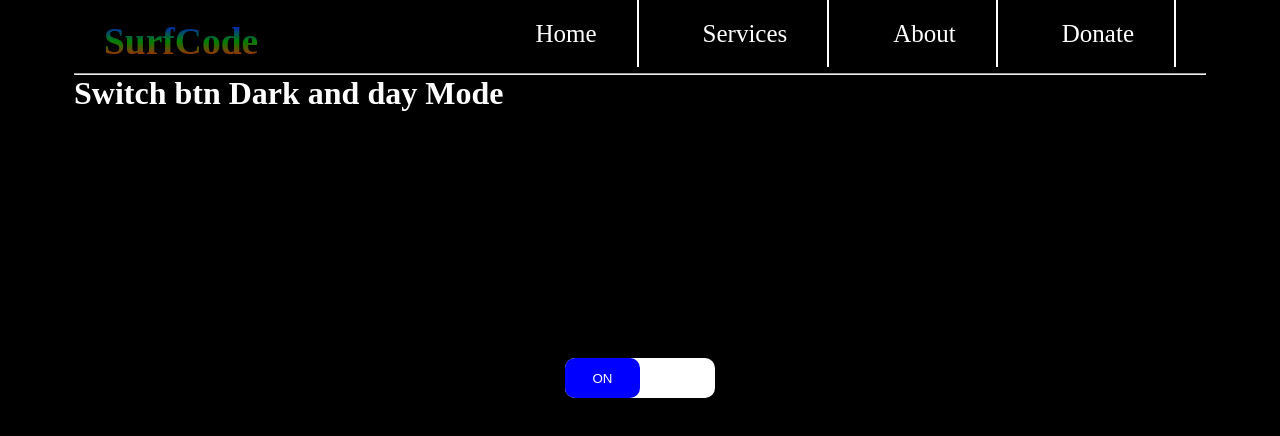
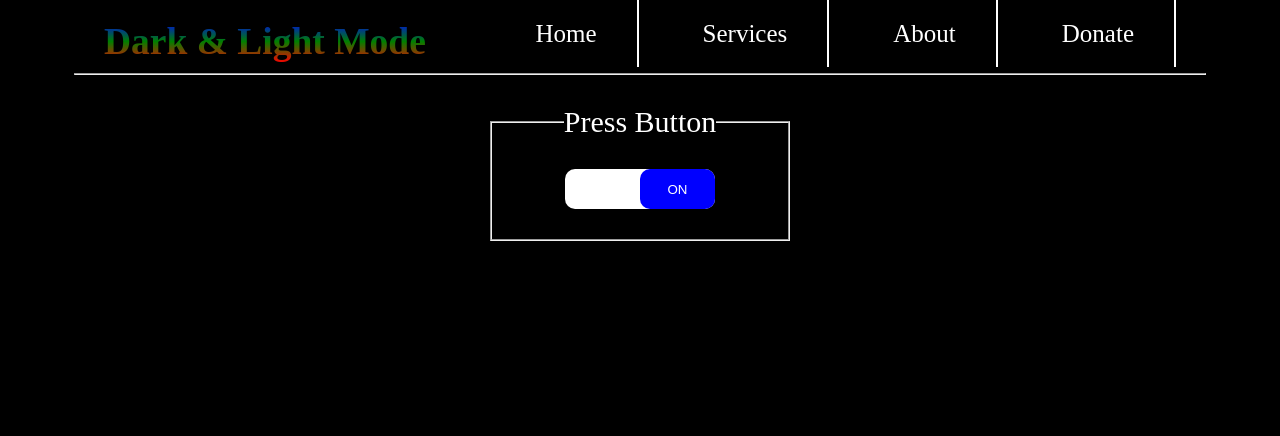
Before and after one commit to Madrine256/Dark-Light-Mode-App, a plain HTML site: page index.html in a window 1280 px wide. Drawn offline with Linux system fonts and the light colour scheme.

Commit message:
edited files

```diff
--- a/app.css
+++ b/app.css
@@ -51,13 +51,21 @@ body{
   .link_container .links:hover{
     background-color: rgba(256,256,256,0.1);
   }
+  .title{
+      text-transform: capitalize;
+      margin: 30px auto;
+      text-align: center;
+      padding: 10px;
+      font-size: 30px;
+      max-width: 300px;
+  }
   section{
     display: flex;
     justify-content:center;
     align-items:center;
     font-size:20px;
     padding:20px;
-    margin:20% auto;
+    margin:0 auto;
   }
   .switch-container{
     width:150px;
@@ -78,7 +86,7 @@ body{
     position: absolute;
     transition:all 0.3s linear;
   }
-  .switch .posnChange{
+  .posnChange{
       left: 0;
   }
     .posnChange{
--- a/index.html
+++ b/index.html
@@ -12,7 +12,7 @@
         <nav>
           <div class="logo-container">
             <div class="logo">
-              <h1> Surf<span>Code </span></h1>
+              <h1> Dark & Light Mode</h1>
             </div>
           </div>
           <div class="link_container">
@@ -23,15 +23,18 @@
           </div>
 
         </nav><hr>
-        <h1>Switch btn Dark and day Mode</h1>
-        <section>
+        <fieldset class="title">
+            <legend>Press button</legend>
+            <section>
 
-          <div class="switch-container">
+                <div class="switch-container">
+                  <button class="switch">ON
+                  </button>
+                </div>
+              </section>
+        </fieldset>
 
-            <button class="switch">ON
-            </button>
-          </div>
-        </section>
+
       </div>
       <script src="app.js"></script>
 </body>
```
Also changed, not shown: 1 other file.
